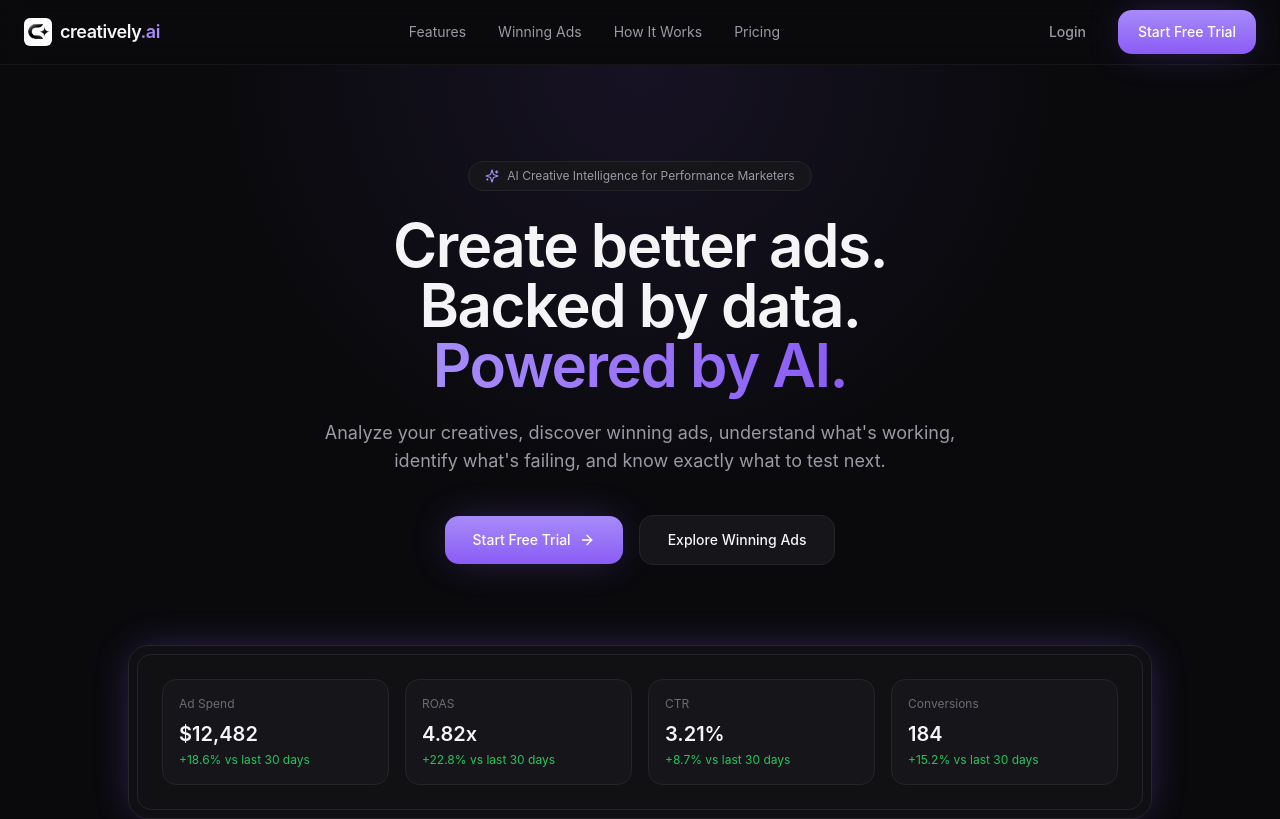
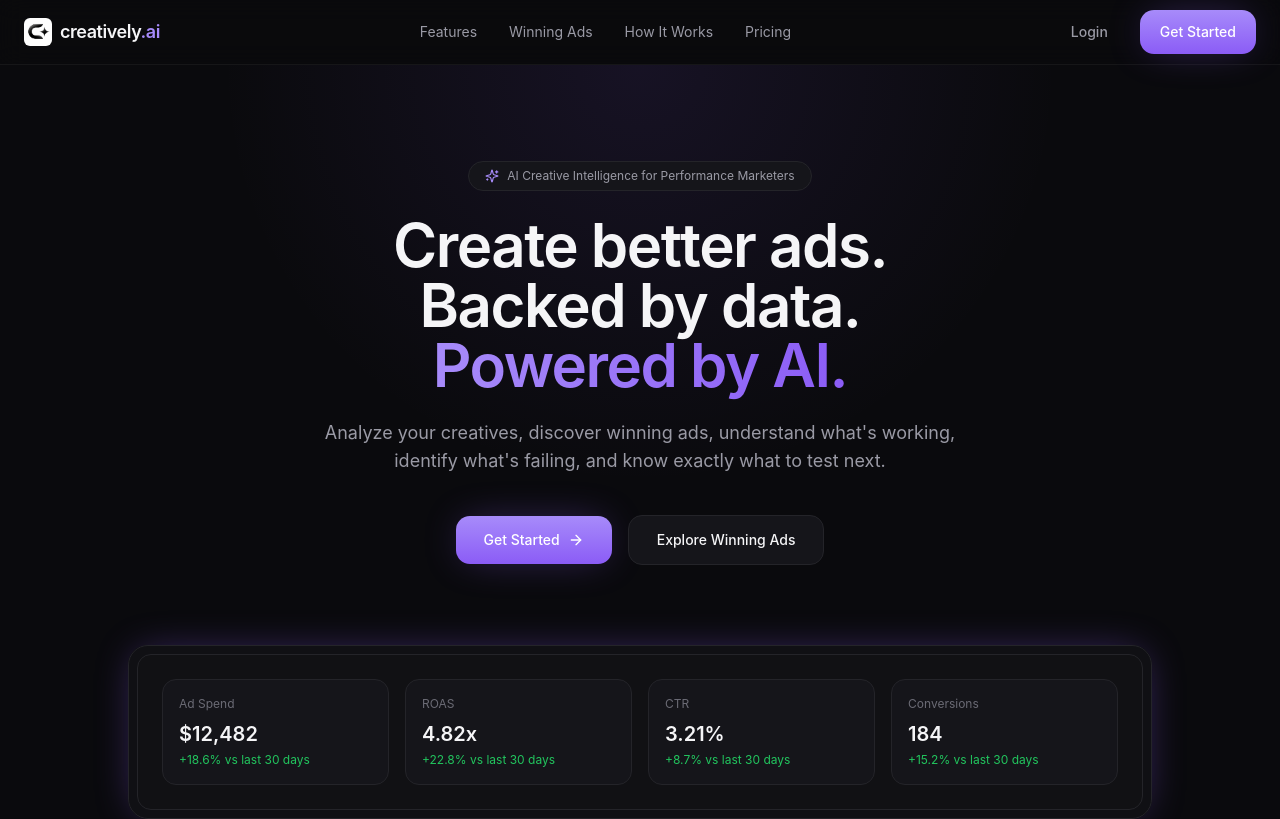
Before and after one commit to maxostaficiuc-cell/creatively-ai, a Next.js app: page / in a window 1280 px wide. Shown: the top 819 px of the page. Built offline with nearby package versions, Linux system fonts and the light colour scheme.

Commit message:
remove free trial, redirect new users to checkout

```diff
--- a/app/(auth)/signup/page.tsx
+++ b/app/(auth)/signup/page.tsx
@@ -115,7 +115,7 @@ export default function SignupPage() {
             {error && <p className="text-sm text-accent-red">{error}</p>}
 
             <Button type="submit" disabled={loading} className="w-full">
-              {loading ? "Creating account…" : "Start Free Trial"}
+              {loading ? "Creating account…" : "Get Started"}
             </Button>
           </form>
 
--- a/app/onboarding/page.tsx
+++ b/app/onboarding/page.tsx
@@ -1,7 +1,6 @@
 "use client";
 
-import { useState } from "react";
-import { useRouter } from "next/navigation";
+import { useRef, useState } from "react";
 import { Logo } from "@/components/ui/Logo";
 import { Button } from "@/components/ui/Button";
 import { createClient } from "@/lib/supabase/client";
@@ -31,7 +30,7 @@ const goals = [
 ];
 
 export default function OnboardingPage() {
-  const router = useRouter();
+  const checkoutFormRef = useRef<HTMLFormElement>(null);
   const [step, setStep] = useState(0);
   const [persona, setPersona] = useState<string | null>(null);
   const [platform, setPlatform] = useState<string | null>(null);
@@ -74,13 +73,19 @@ export default function OnboardingPage() {
           ad_platforms: skip || !platform ? null : [platform],
           main_goal: skip ? null : goal,
           onboarding_completed: true,
+          // No free trial — every new account starts on Starter and goes
+          // straight into a real checkout next, rather than getting free
+          // Pro-tier credits by default.
+          plan: "Starter",
         })
         .eq("id", user.id);
     }
 
-    setSaving(false);
-    router.push("/dashboard");
-    router.refresh();
+    // Submitting this hidden form (rather than router.push) sends the user
+    // into a real Whop checkout for the Starter plan. The browser includes
+    // the session cookie automatically, so /api/checkout still knows who
+    // they are.
+    checkoutFormRef.current?.submit();
   }
 
   const current = steps[step];
@@ -88,6 +93,14 @@ export default function OnboardingPage() {
 
   return (
     <div className="flex min-h-screen items-center justify-center bg-base-bg px-6">
+      {/* Hidden — submitted programmatically when onboarding finishes, to
+          send the new user straight into a real Whop checkout instead of
+          the dashboard. No free trial. */}
+      <form ref={checkoutFormRef} action="/api/checkout" method="POST" className="hidden">
+        <input type="hidden" name="plan" value="Starter" />
+        <input type="hidden" name="interval" value="monthly" />
+      </form>
+
       <div className="w-full max-w-lg">
         <div className="mb-8 flex justify-center">
           <Logo />
--- a/app/page.tsx
+++ b/app/page.tsx
@@ -99,7 +99,7 @@ export default function LandingPage() {
           </p>
           <div className="mt-10 flex flex-col items-center justify-center gap-4 sm:flex-row">
             <ButtonLink href="/signup" className="px-7 py-3.5 text-base">
-              Start Free Trial <ArrowRight size={16} />
+              Get Started <ArrowRight size={16} />
             </ButtonLink>
             <ButtonLink href="#winning-ads" variant="secondary" className="px-7 py-3.5 text-base">
               Explore Winning Ads
@@ -387,7 +387,7 @@ export default function LandingPage() {
         </p>
         <div className="mt-8">
           <ButtonLink href="/signup" className="px-7 py-3.5 text-base">
-            Start Free Trial <ArrowRight size={16} />
+            Get Started <ArrowRight size={16} />
           </ButtonLink>
         </div>
       </section>
--- a/components/marketing/Nav.tsx
+++ b/components/marketing/Nav.tsx
@@ -37,7 +37,7 @@ export function Nav() {
             Login
           </ButtonLink>
           <ButtonLink href="/signup" variant="primary">
-            Start Free Trial
+            Get Started
           </ButtonLink>
         </div>
 
@@ -63,7 +63,7 @@ export function Nav() {
                 Login
               </ButtonLink>
               <ButtonLink href="/signup" variant="primary">
-                Start Free Trial
+                Get Started
               </ButtonLink>
             </div>
           </nav>
```
